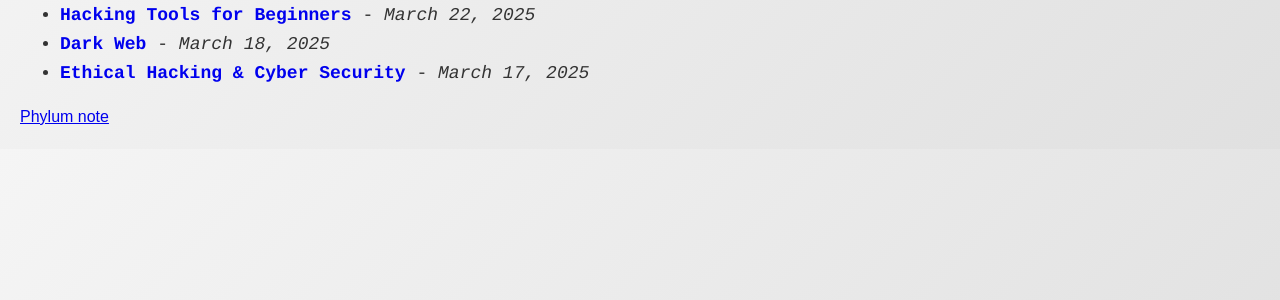
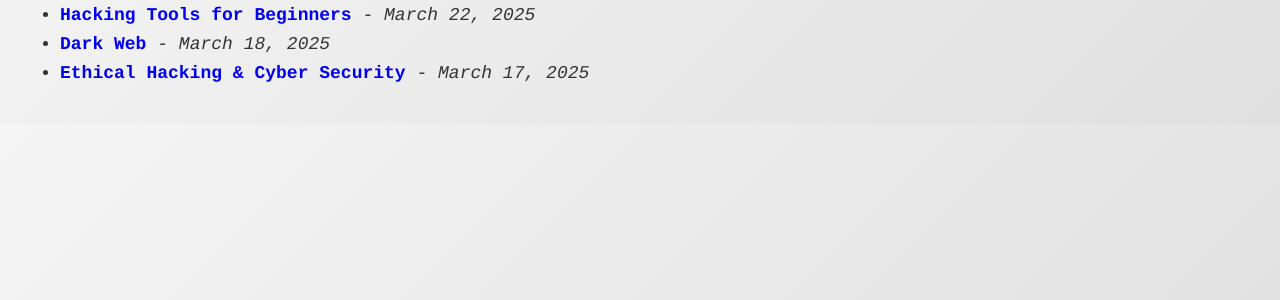
Before and after one commit to foysal1627/foysal1627.github.io, a Jekyll site: the page built from blog.html, in a window 1280 px wide. Shown: the part 201-501 px from the top of the page. Built offline with Jekyll 4.4.1, drawn with Linux system fonts in a browser that asks for light colours.

Commit message:
Update blog.html

```diff
--- a/blog.html
+++ b/blog.html
@@ -12,4 +12,3 @@ title: "All Blog Posts"
         </li>
     {% endfor %}
 </ul>
-<a align="left" href="https://foysal1627.github.io/assets/image/IMG_20251117_171345.jpg">Phylum note</a>
```
